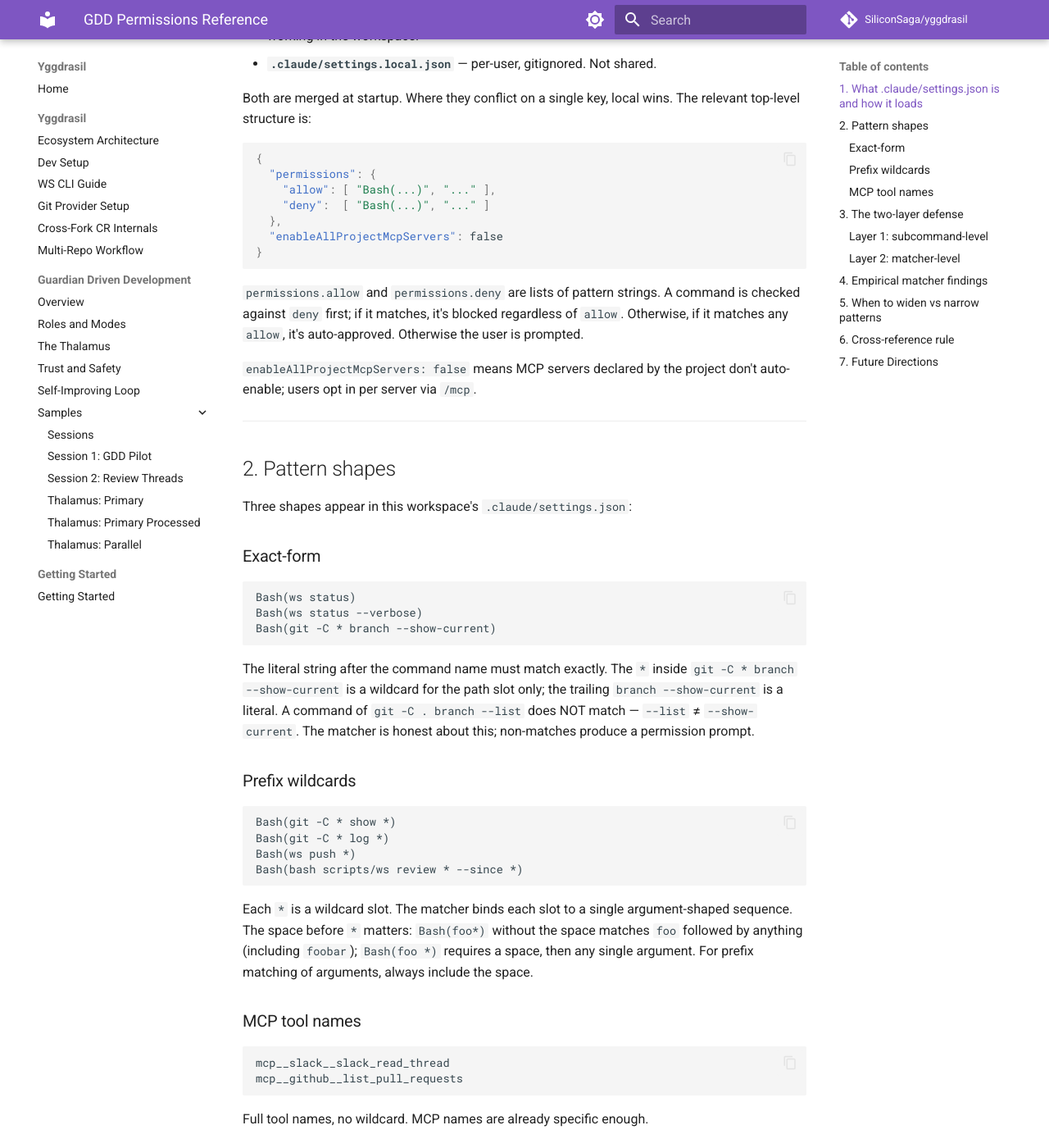
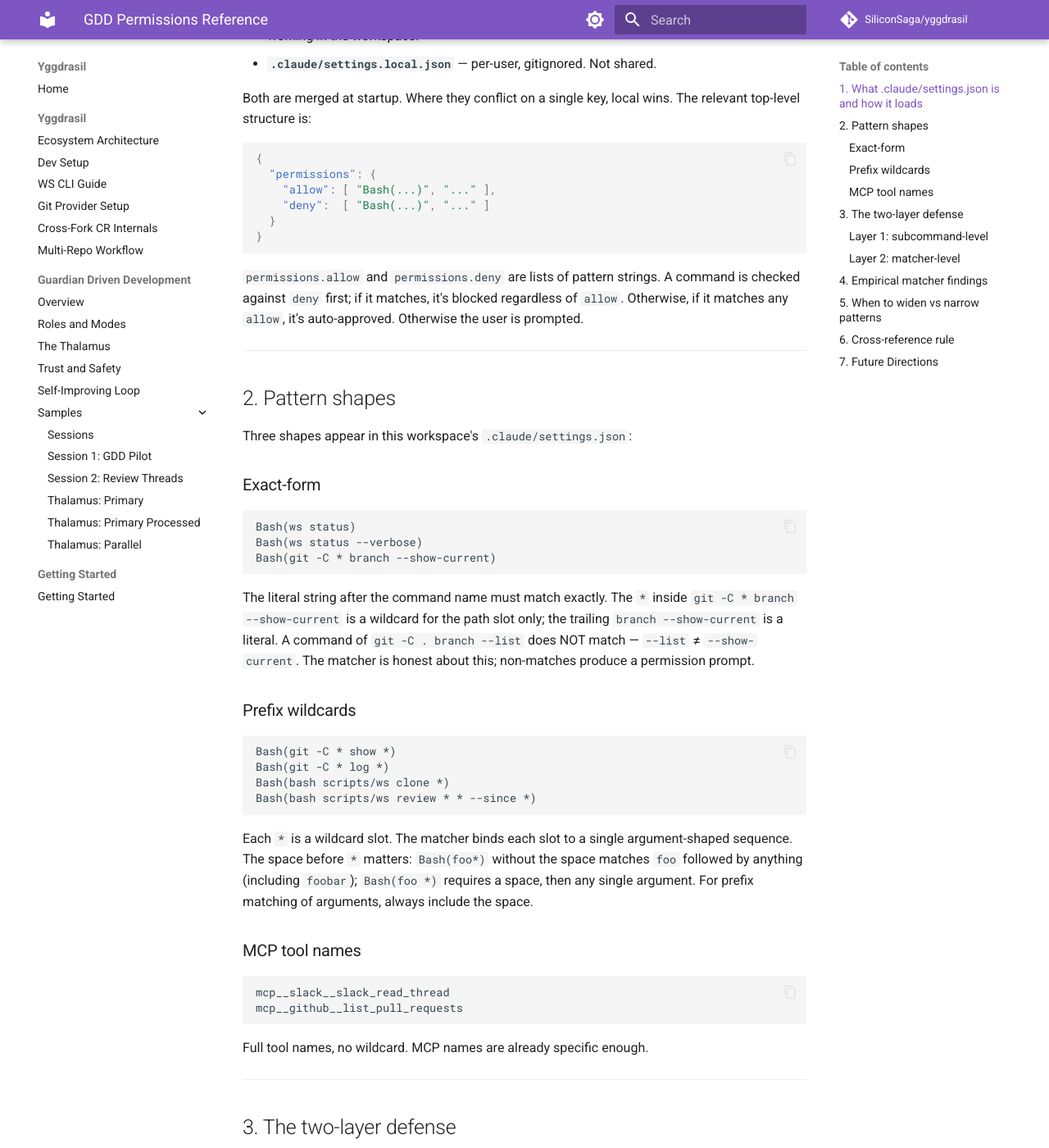
Before and after one commit to SiliconSaga/yggdrasil, an MkDocs documentation site: the page built from docs/gdd/permissions.md, in a window 1280 px wide and 1400 px high, scrolled down 502 px. Shown: the whole window at 82% size. Built offline with MkDocs 1.6.1 and Material for MkDocs 9.7.7, drawn with Linux system fonts in a browser that asks for light colours; comment, search, counter and statistics services are not loaded.

Commit message:
fix(docs/gdd): permissions.md examples must reflect actual settings.json
Fix-up to `0261460` (the Phase D permissions reference doc) caught
during code review:

- §2 ("Prefix wildcards") cited `Bash(ws push *)` as an in-workspace
  example, but `ws push` is intentionally NOT allowlisted (Side-effect
  tier per `docs/ws-cli-guide.md`; the doc's own §5 step 4 says
  "never auto-allow" for shared-system writes). Replaced with
  `Bash(bash scripts/ws clone *)` — a real allowlisted entry that
  demonstrates the same prefix-wildcard shape.

- §2 also cited `Bash(bash scripts/ws review * --since *)` (one
  middle slot), but the actual entry in `.claude/settings.json` has
  TWO middle slots: `Bash(bash scripts/ws review * * --since *)`.
  Corrected to match.

- §1's JSON example included `enableAllProjectMcpServers: false`
  with explanatory prose, but that key is not present in the
  workspace's `settings.json`. Trimmed both the key and the
  explanation; the example now reflects the actual top-level
  structure.

The doc declares §4 mismatches with settings.json as "PR-blocking";
applying the same standard symmetrically to §2 motivated this
fix-up. Future addition/removal of patterns should sweep §2's
example list at the same time.

Co-Authored-By: Claude Opus 4.6 <noreply@anthropic.com>

````diff
--- a/docs/gdd/permissions.md
+++ b/docs/gdd/permissions.md
@@ -27,8 +27,7 @@ wins. The relevant top-level structure is:
   "permissions": {
     "allow": [ "Bash(...)", "..." ],
     "deny":  [ "Bash(...)", "..." ]
-  },
-  "enableAllProjectMcpServers": false
+  }
 }
 ```
 
@@ -36,9 +35,6 @@ wins. The relevant top-level structure is:
 A command is checked against `deny` first; if it matches, it's blocked
 regardless of `allow`. Otherwise, if it matches any `allow`, it's
 auto-approved. Otherwise the user is prompted.
-
-`enableAllProjectMcpServers: false` means MCP servers declared by the
-project don't auto-enable; users opt in per server via `/mcp`.
 
 ---
 
@@ -66,8 +62,8 @@ produce a permission prompt.
 ```text
 Bash(git -C * show *)
 Bash(git -C * log *)
-Bash(ws push *)
-Bash(bash scripts/ws review * --since *)
+Bash(bash scripts/ws clone *)
+Bash(bash scripts/ws review * * --since *)
 ```
 
 Each `*` is a wildcard slot. The matcher binds each slot to a single
````
